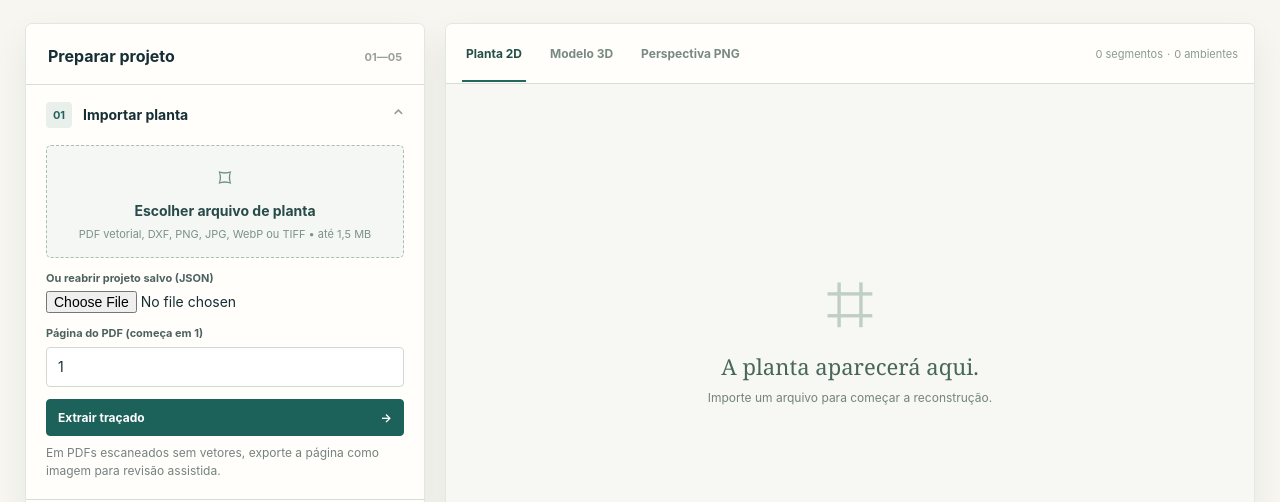
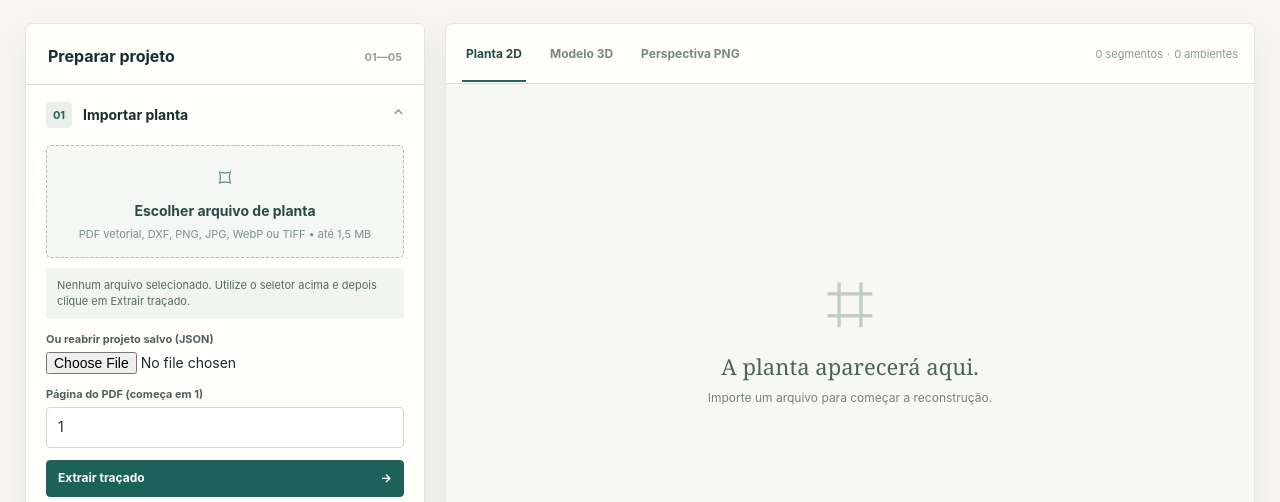
Before and after one commit to marcosdeandradefilho/arq-fiel-3d-mcp, a plain HTML site: page studio/public/index.html in a window 1280 px wide. Shown: the part 289-791 px from the top of the page. Drawn offline with Linux system fonts and the light colour scheme; no server answers.

Commit message:
fix(studio): torna upload nativo visível e confirma seleção

```diff
--- a/studio/public/index.html
+++ b/studio/public/index.html
@@ -14,7 +14,7 @@
 <div class="workspace">
 <section class="panel controls"><div class="panel-heading"><h2>Preparar projeto</h2><span class="panel-number">01—05</span></div>
 <details open class="stage" id="stage-upload"><summary><span class="step-num">01</span><span>Importar planta</span></summary><div class="stage-body">
-<label for="file" class="upload"><span class="upload-symbol">⌑</span><strong id="filename">Escolher arquivo de planta</strong><span>PDF vetorial, DXF, PNG, JPG, WebP ou TIFF • até 1,5 MB</span><input type="file" id="file" accept=".pdf,.dxf,.png,.jpg,.jpeg,.webp,.tif,.tiff"></label>
+<label for="file" class="upload"><span class="upload-symbol">⌑</span><strong id="filename">Escolher arquivo de planta</strong><span>PDF vetorial, DXF, PNG, JPG, WebP ou TIFF • até 1,5 MB</span><input type="file" id="file" aria-label="Selecionar arquivo de planta" accept=".pdf,.dxf,.png,.jpg,.jpeg,.webp,.tif,.tiff"></label><div id="uploadState" class="inline-result" role="status" aria-live="polite">Nenhum arquivo selecionado. Utilize o seletor acima e depois clique em Extrair traçado.</div>
 <label class="field-label" for="savedProjectFile">Ou reabrir projeto salvo (JSON)</label><input type="file" id="savedProjectFile" accept=".json"><label class="field-label" for="page">Página do PDF (começa em 1)</label><input id="page" type="number" min="1" value="1" step="1"><button id="extract" class="btn primary wide">Extrair traçado <span>→</span></button><small>Em PDFs escaneados sem vetores, exporte a página como imagem para revisão assistida.</small>
 </div></details>
 <details open class="stage" id="stage-calibrate"><summary><span class="step-num">02</span><span>Calibrar escala</span></summary><div class="stage-body"><p class="muted">Clique em dois extremos de uma medida conhecida na planta. Depois informe o comprimento em metros.</p>
```
